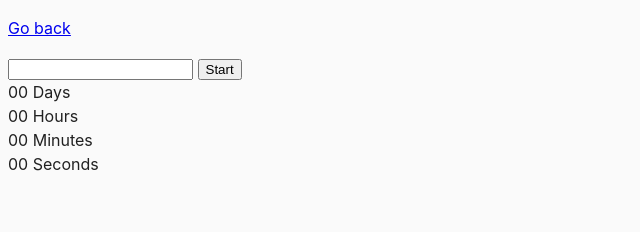
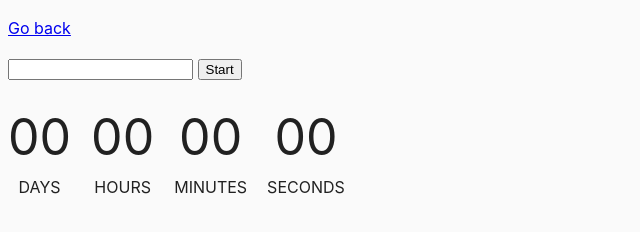
Before and after one commit to Svetlana-Dehtiarova/goit-js-hw-09, a website built with Parcel: page src/02-timer.html in a window 1280 px wide. Shown: the whole page, without its empty margins (0-640 px from the left). Built offline with nearby package versions, Linux system fonts and the light colour scheme.

Commit message:
Update task01

```diff
--- a/package.json
+++ b/package.json
@@ -18,7 +18,9 @@
     "url": "https://github.com/goitacademy/parcel-project-template/issues"
   },
   "dependencies": {
-    "modern-normalize": "^1.1.0"
+    "flatpickr": "^4.6.13",
+    "modern-normalize": "^1.1.0",
+    "notiflix": "^3.2.5"
   },
   "devDependencies": {
     "@parcel/transformer-sass": "^2.6.0",
--- a/src/css/common.css
+++ b/src/css/common.css
@@ -16,3 +16,24 @@ img {
   display: block;
   max-width: 100%;
 }
+
+.timer {
+  display: flex;
+  gap: 20px;
+  padding-top: 20px;
+}
+
+.field {
+  display: flex;
+  flex-direction: column;
+  align-items: center;
+}
+
+.value {
+  font-size: 50px;
+}
+
+.label {
+  font-size: 16px;
+  text-transform: uppercase;
+}
--- a/src/js/02-timer.js
+++ b/src/js/02-timer.js
@@ -0,0 +1,3 @@
+import flatpickr from 'flatpickr';
+import 'flatpickr/dist/flatpickr.min.css';
+import Notiflix from 'notiflix';
```
Also changed, not shown: src/js/01-color-switcher.js (+25 -1 lines), 1 other file.
